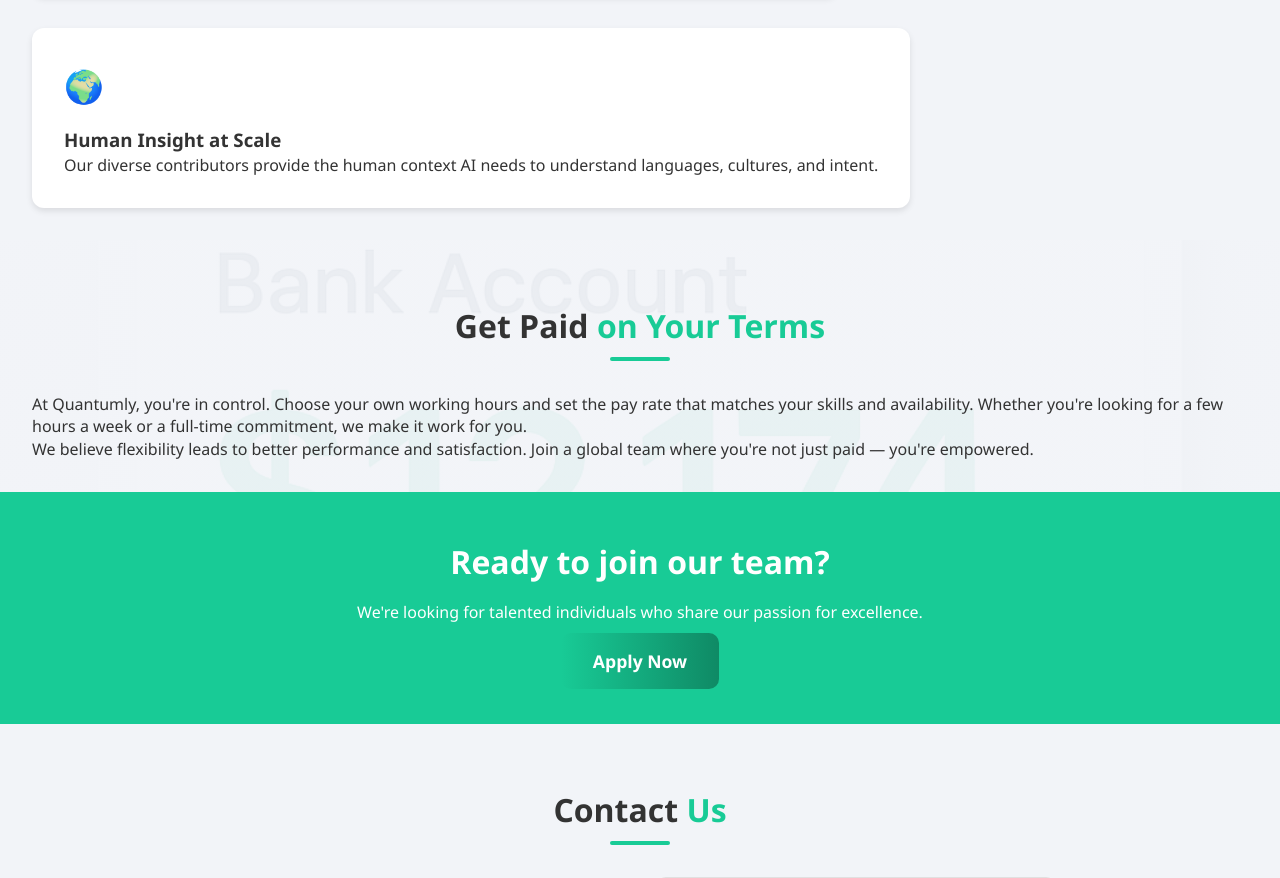
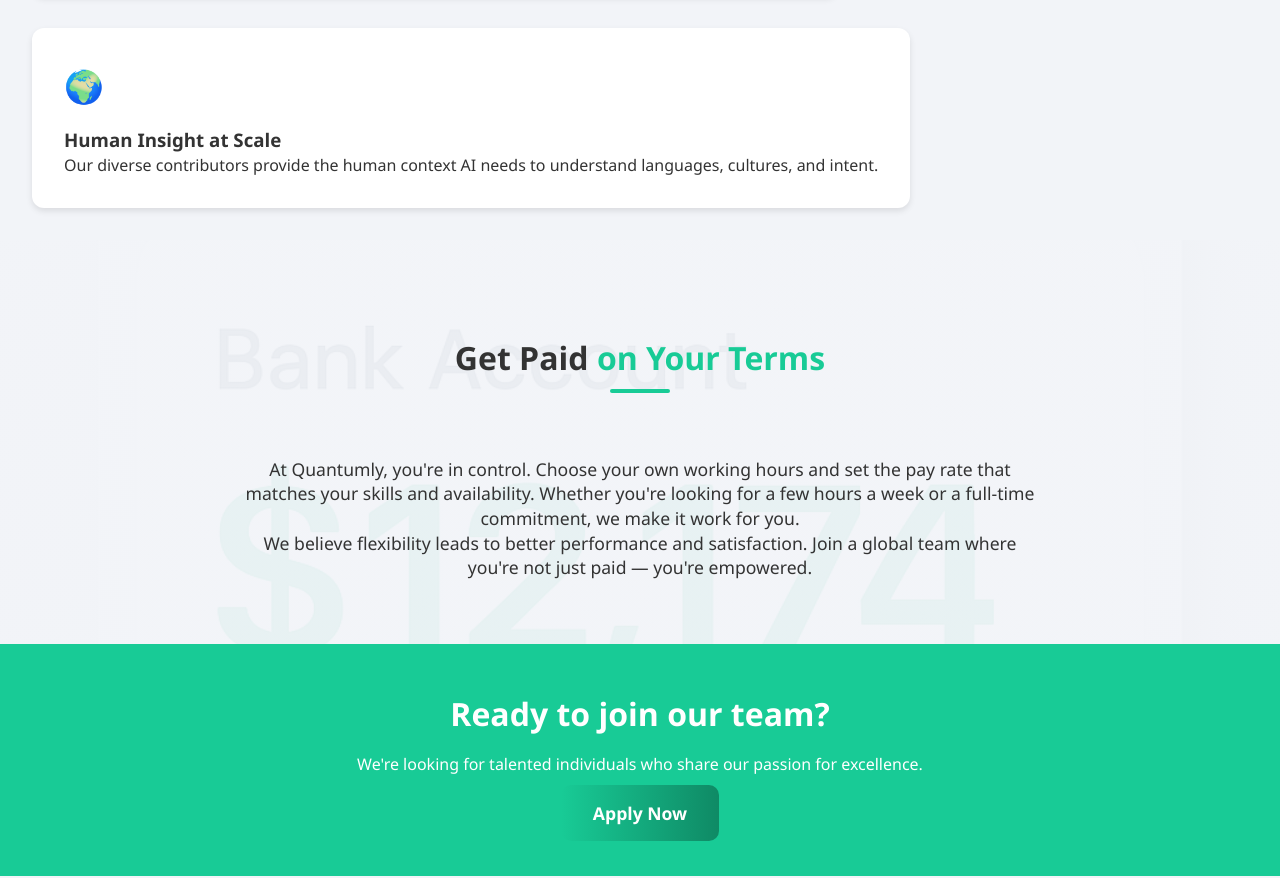
Before and after one commit to muangemutunga/shaka, a Flask app: page / in a window 1280 px wide. Shown: the part 1539-2417 px from the top of the page. Run offline with Flask 3, Linux system fonts and the light colour scheme.

Commit message:
Update styles.css
css for paid section

```diff
--- a/static/styles.css
+++ b/static/styles.css
@@ -1812,3 +1812,32 @@ nav ul.active {
 .white-text {
     color: white;
 }
+
+#flex-pay {
+    padding: 4rem 1rem;
+    text-align: center;
+    color: #333;
+    background-size: cover;
+    background-position: center;
+    background-repeat: no-repeat;
+}
+
+#flex-pay .section-header h2 {
+    font-size: 2rem;
+    margin-bottom: 0.5rem;
+}
+
+#flex-pay .section-divider {
+    width: 60px;
+    height: 4px;
+    margin: 0 auto 2rem;
+    background-color: #18cb96;
+    border-radius: 2px;
+}
+
+.flex-pay-content {
+    max-width: 800px;
+    margin: 0 auto;
+    font-size: 1.1rem;
+    line-height: 1.6;
+}
```
